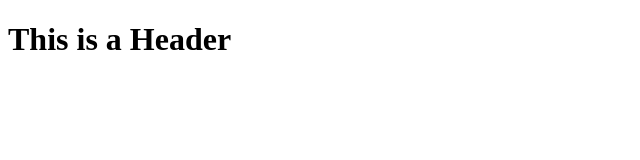
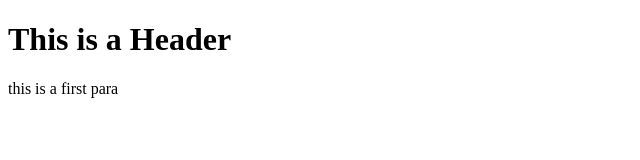
Before and after one commit to manishkumar3096/GitandNoderep, a plain HTML site: page index.html in a window 1280 px wide. Shown: the whole page, without its empty margins (0-640 px from the left). Drawn offline with Linux system fonts and the light colour scheme.

Commit message:
second commit

```diff
--- a/index.html
+++ b/index.html
@@ -4,6 +4,6 @@
     <h1>This is a Header</h1>
 </head>
 <body>
-
+    <p>this is a first para</p>
 </body>
 </html>
```
